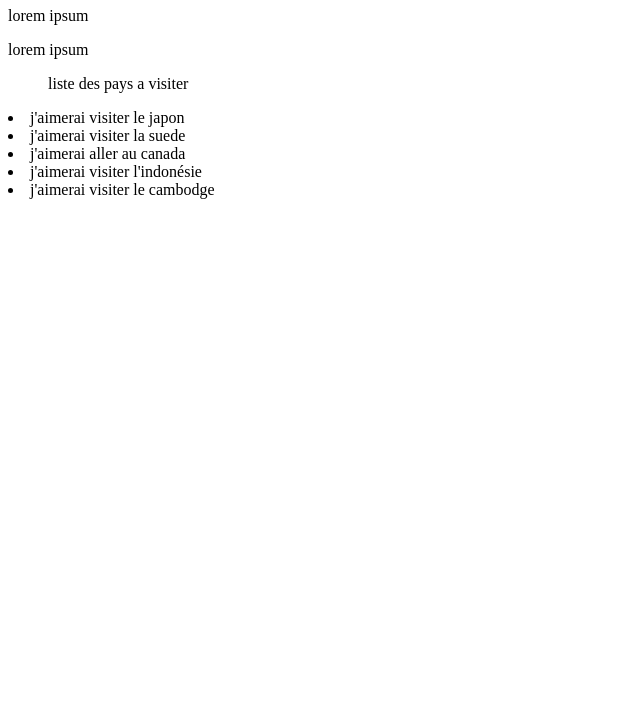
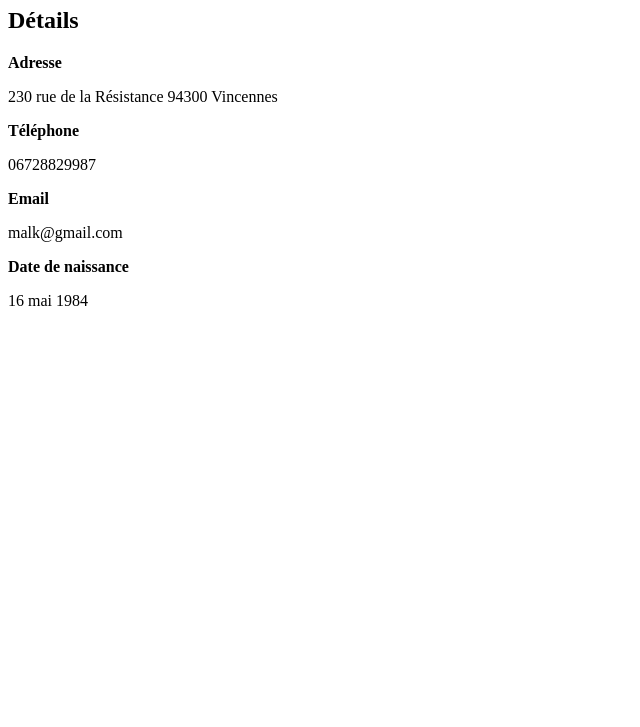
Before and after one commit to karimabou/CV, a plain HTML site: page index.html in a window 1280 px wide. Shown: the part 73-800 px from the top of the page, without its empty margins (0-640 px from the left). Drawn offline with Linux system fonts and the light colour scheme.

Commit message:
Premier commit

```diff
--- a/index.html
+++ b/index.html
@@ -3,18 +3,33 @@
 <head>
     <meta charset="UTF-8">
     <meta name="viewport" content="width=device-width, initial-scale=1.0">
-    <title>Document</title>
+    <title></title>
+
 </head>
 <body>
-    <h1>hello github</h1>
-    <p>lorem ipsum</p>
-    <p><gras>lorem ipsum</gras></p>
-    <ul>liste des pays a visiter</ul>
-    <li>j'aimerai visiter le japon</li>
-    <li>j'aimerai visiter la suede </li>
-    <li>j'aimerai aller au canada</li>
-    <li>j'aimerai visiter l'indonésie</li>
-    <li>j'aimerai visiter le cambodge</li>
+
+        <h1>Jean Marc Simon</h1>
+
+    <section>
+
+        <h2>Détails</h2>
+        <p><strong>Adresse</strong></p>
+        <p>230 rue de la Résistance 94300 Vincennes</p>
+        <p><strong>Téléphone</strong>
+        <p>06728829987</p>
+        <P><strong>Email</strong></P>
+        <p>malk@gmail.com</p>
+        <p><strong>Date de naissance</strong></p>
+        <p>16 mai 1984</p>
+
+
+
+
+        </section>
+
+    </h1>
+
+
 
 
 
```
